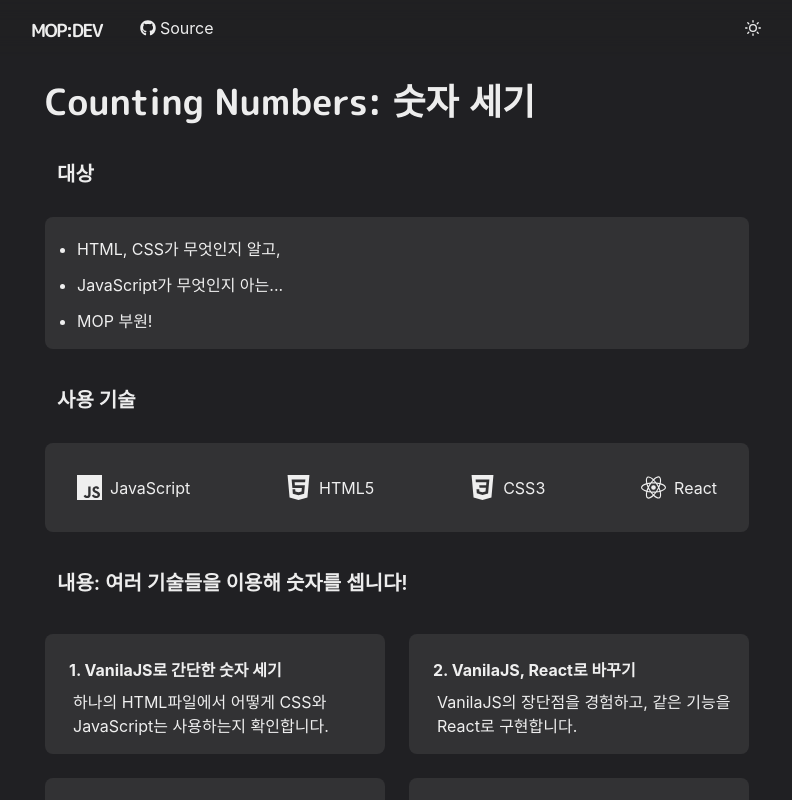
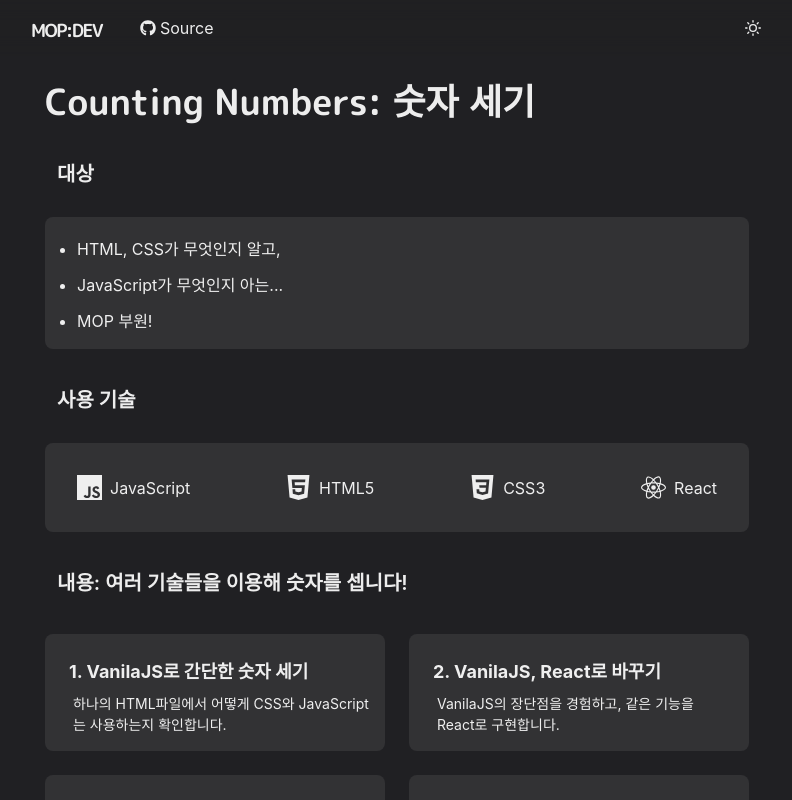
Before and after one commit to gaeeeguri/2023-mop-live-coding, a Next.js app: page /course/counting-numbers in a window 1280 px wide. Shown: the top 800 px of the page, without its empty margins (243-1035 px from the left). Built offline with nearby package versions, Linux system fonts and the light colour scheme.

Commit message:
style(topic): font size

```diff
--- a/components/topic.js
+++ b/components/topic.js
@@ -7,10 +7,12 @@ const Topic = ({ week, name, children }) => {
       bg={useColorModeValue('whiteAlpha.500', 'whiteAlpha.200')}
       p={4}
     >
-      <Box fontWeight='bold' p={2}>
+      <Box fontWeight='bold' p={2} fontSize={{ base: 'sm', md: 'lg' }}>
         {week}. {name}
       </Box>
-      <Box pl={3}>{children}</Box>
+      <Box pl={3} fontSize={{ base: 'xs', md: 'sm' }}>
+        {children}
+      </Box>
     </Box>
   );
 };
```
